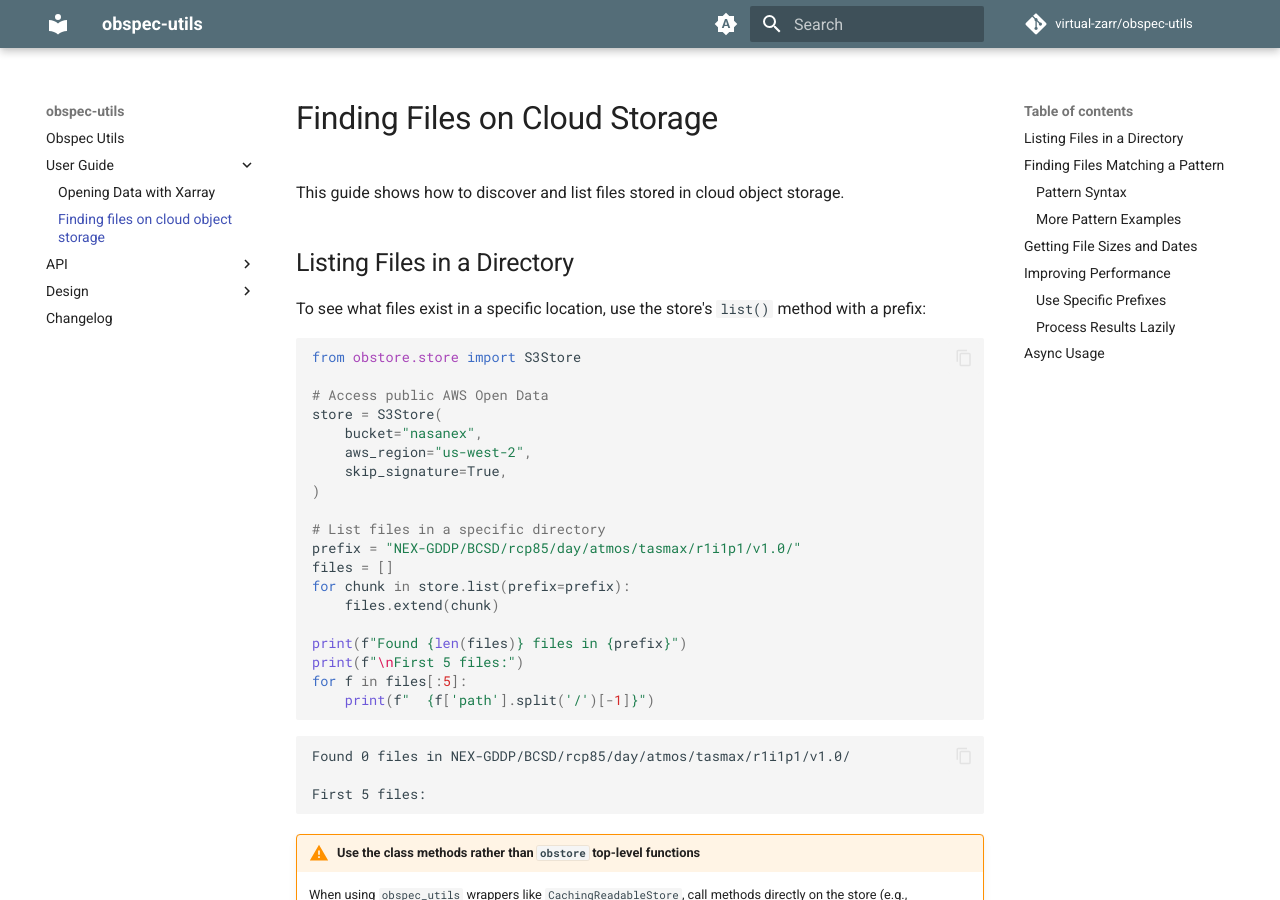
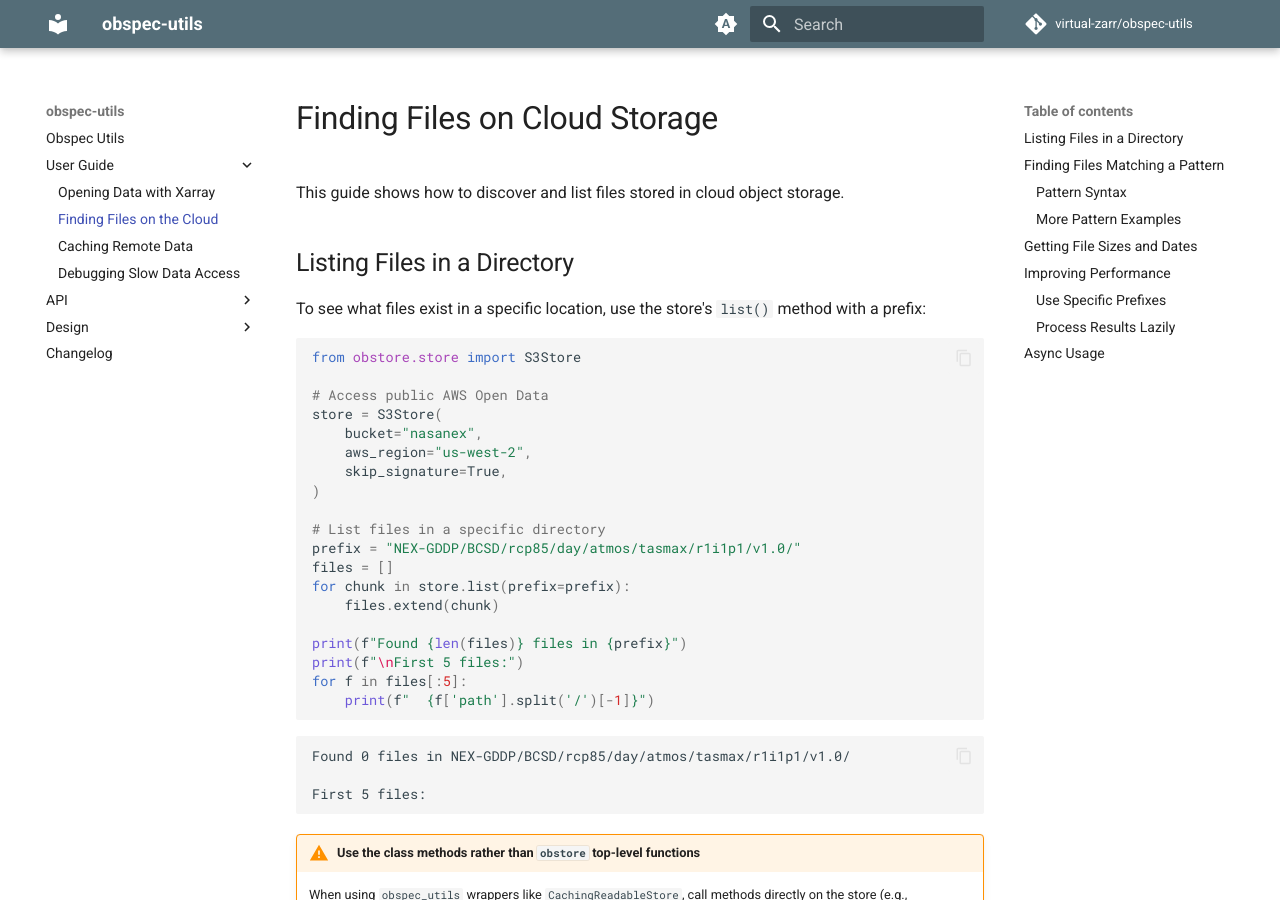
Before and after one commit to virtual-zarr/obspec-utils, an MkDocs documentation site: the page built from docs/user-guide/finding-files.md, in a window 1280 px wide and 900 px high. Built offline with MkDocs 1.6.1 and Material for MkDocs 9.7.7, drawn with Linux system fonts in a browser that asks for light colours; comment, search, counter and statistics services are not loaded; the version menu is left out.

Commit message:
Add user guide section on debugging slow access

```diff
--- a/mkdocs.yml
+++ b/mkdocs.yml
@@ -16,7 +16,9 @@
   - "index.md"
   - "User Guide":
     - "Opening Data with Xarray": "user-guide/opening-data-with-xarray.md"
-    - "Finding files on cloud object storage": "user-guide/finding-files.md"
+    - "Finding Files on the Cloud": "user-guide/finding-files.md"
+    - "Caching Remote Data": "user-guide/caching-remote-data.md"
+    - "Debugging Slow Data Access": "user-guide/debugging-data-access.md"
   - "API":
       - Glob: "api/glob.md"
       - Protocols: "api/protocols.md"
```
Also changed, not shown: docs/user-guide/debugging-data-access.md (added, +44 -0 lines).
